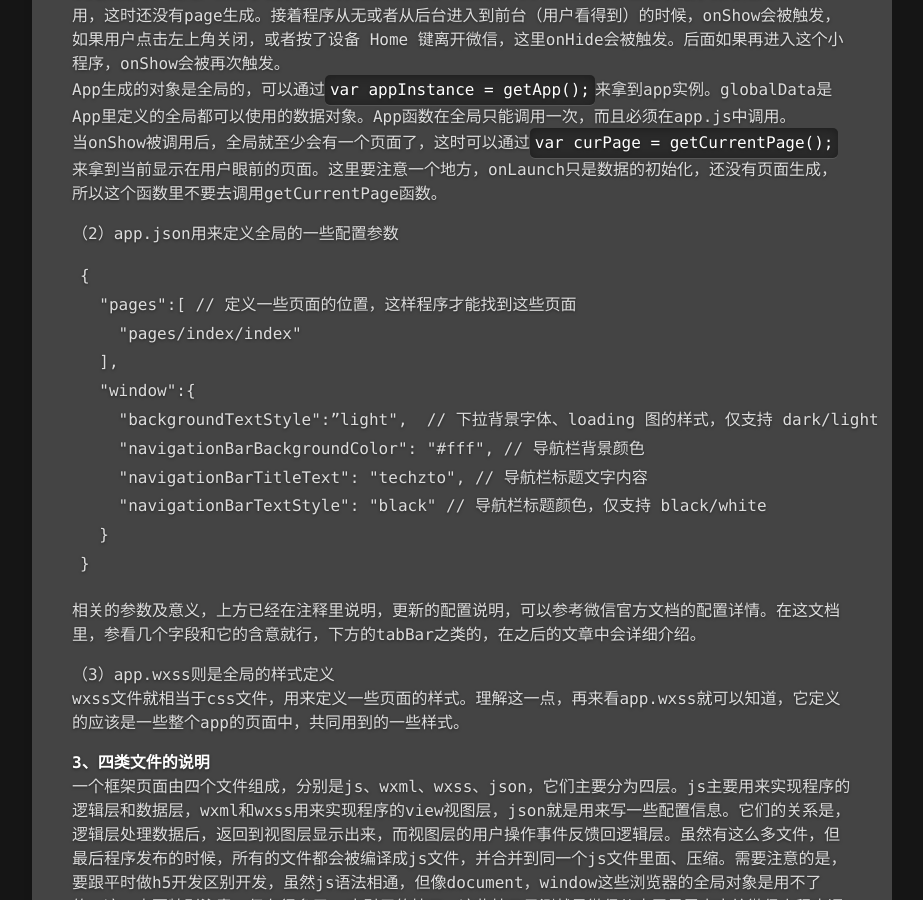
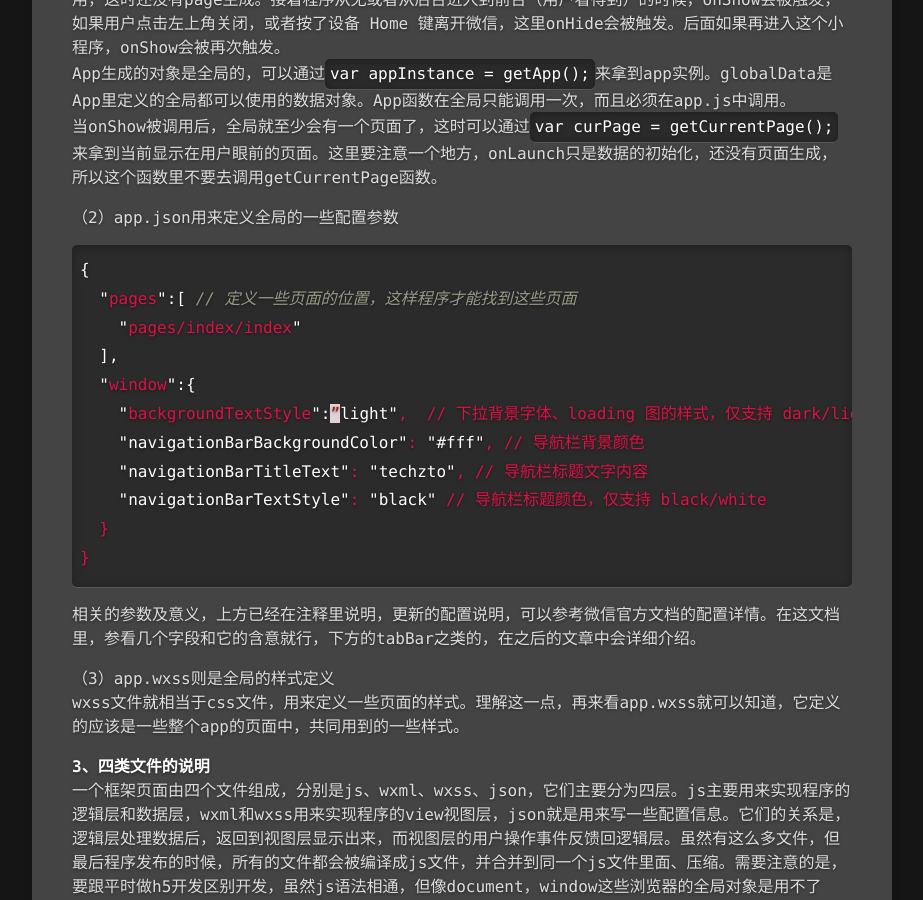
Before and after one commit to jsongo/jsongo.github.io, a Jekyll site: the page built from _posts/2016-09-29-weapp-1.markdown, in a window 1280 px wide and 900 px high, scrolled down 2413 px. Shown: the whole window, without its empty margins (28-951 px from the left). Built offline with Jekyll 4.4.1, drawn with Linux system fonts in a browser that asks for light colours; comment, search, counter and statistics services are not loaded; some of the changed text lies outside the part shown.

Commit message:
Update 2016-09-29-weapp-1.markdown

````diff
--- a/_posts/2016-09-29-weapp-1.markdown
+++ b/_posts/2016-09-29-weapp-1.markdown
@@ -19,11 +19,11 @@ comments: [微信小程序开发•系列文章]
 微信小程序的开发，用的主要还是js语言，微信为自己定义了一套框架专门用来做小程序的开发，叫MINA。接下去我们要一起学习的就是这个框架。
 
 先记录几个网址：
-```1. 官方简易教程、和API说明：https://mp.weixin.qq.com/debug/wxadoc/dev/
+1. 官方简易教程、和API说明：https://mp.weixin.qq.com/debug/wxadoc/dev/
 2. 开发工具的下载地址： https://mp.weixin.qq.com/debug/wxadoc/dev/devtools/download.html
 3. 下载完后要破解：https://github.com/jsongo/weApp-ide
 4. 可以参考和学习别人的代码：https://github.com/xiehui999/SmallAppForQQ
-```
+
 
   关于微信小程序的介绍本文就不再多说了，既然读者点进来阅读本文，说明你已经有了一定的兴趣和了解，这里就不占篇幅解释了，贴几个介绍上来有兴趣的读者可以自己看看。
 《[微信小程序是谁的“通往财富自由之路”？](http://mp.weixin.qq.com/s?__biz=MzAxNzI4MTMwMw==&mid=2651630318&idx=1&sn=6dcbbf3b8c5f56a39a73a4ffdfc8b46a)》
@@ -54,7 +54,8 @@
 当onShow被调用后，全局就至少会有一个页面了，这时可以通过```var curPage = getCurrentPage();```来拿到当前显示在用户眼前的页面。这里要注意一个地方，onLaunch只是数据的初始化，还没有页面生成，所以这个函数里不要去调用getCurrentPage函数。
 
 （2）app.json用来定义全局的一些配置参数
-<pre><code>{
+{% highlight js %}
+{
   "pages":[ // 定义一些页面的位置，这样程序才能找到这些页面
     "pages/index/index"
   ],
@@ -64,7 +65,8 @@
     "navigationBarTitleText": "techzto", // 导航栏标题文字内容
     "navigationBarTextStyle": "black" // 导航栏标题颜色，仅支持 black/white
   }
-}</code></pre>
+}
+{% endhighlight %}
 相关的参数及意义，上方已经在注释里说明，更新的配置说明，可以参考微信官方文档的配置详情。在这文档里，参看几个字段和它的含意就行，下方的tabBar之类的，在之后的文章中会详细介绍。
 
 （3）app.wxss则是全局的样式定义
````
